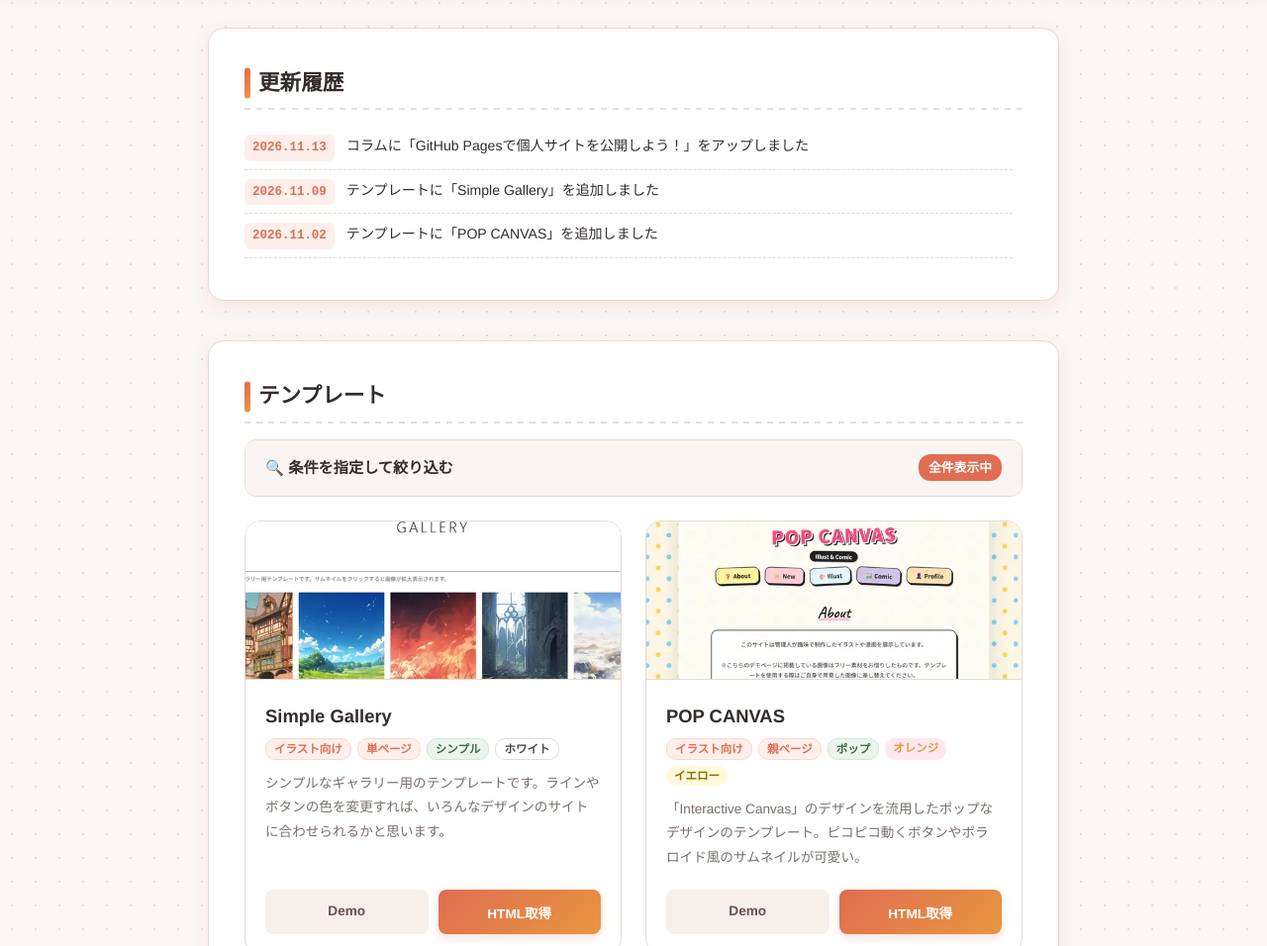
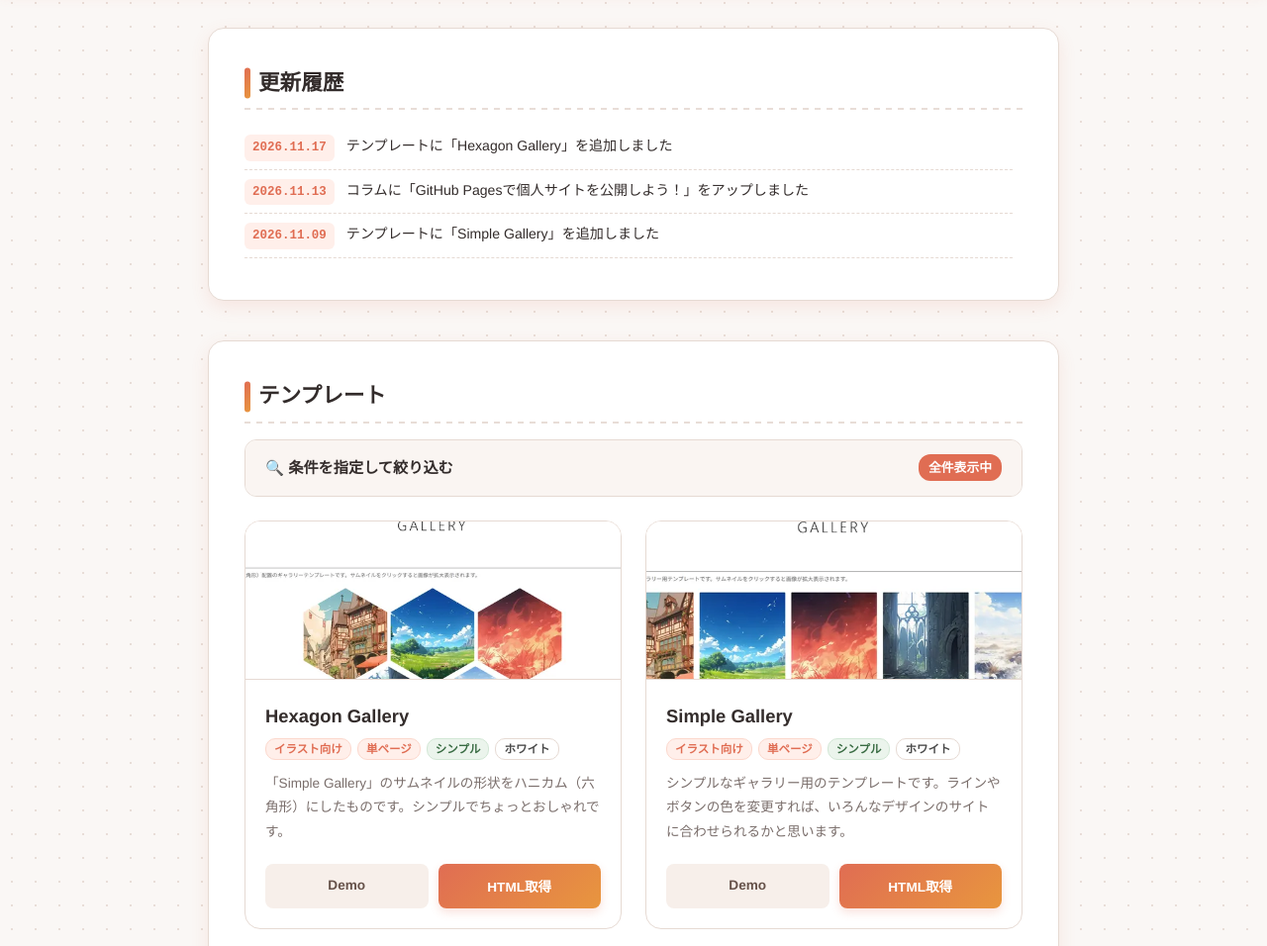
Before and after one commit to stoatpolice2/labo, a plain HTML site: page index.html in a window 1280 px wide. Shown: the part 297-1253 px from the top of the page at 99% size. Drawn offline with Linux system fonts and the light colour scheme.

Commit message:
Add files via upload

```diff
--- a/index.html
+++ b/index.html
@@ -56,6 +56,10 @@
       <div class="news-scroll-box">
         <ul class="news-list">
 
+          <li class="news-item">
+            <span class="news-date">2026.11.17</span>
+            <span class="news-text">テンプレートに「Hexagon Gallery」を追加しました</span>
+          </li>
           <li class="news-item">
             <span class="news-date">2026.11.13</span>
             <span class="news-text">コラムに「GitHub Pagesで個人サイトを公開しよう！」をアップしました</span>
@@ -272,6 +276,27 @@
 
   <!-- カード一覧 -->
   <div class="template-grid">
+
+    <!-- カード37 -->
+    <div class="template-card" data-tags="illust page simple c-white">
+      <div class="template-img">
+        <img alt="Hexagon Gallery プレビュー画像" src="images/gallery/gallery02.webp">
+      </div>
+      <div class="template-body">
+        <h3 class="template-title">Hexagon Gallery</h3>
+        <div class="tag-list">
+          <span class="tag tag-cat">イラスト向け</span>
+          <span class="tag tag-cat">単ページ</span>
+          <span class="tag tag-theme">シンプル</span>
+          <span class="tag tag-color c-white">ホワイト</span>
+        </div>
+        <p class="template-desc">「Simple Gallery」のサムネイルの形状をハニカム（六角形）にしたものです。シンプルでちょっとおしゃれです。</p>
+        <div class="template-links">
+          <a class="btn btn-demo" href="pages/gallery02.html" target="_blank">Demo</a>
+          <button class="btn btn-code" data-file="pages/gallery02.html" onclick="copyHtmlFromFile(this)" type="button">HTML取得</button>
+        </div>
+      </div>
+    </div>
 
     <!-- カード36 -->
     <div class="template-card" data-tags="illust page simple c-white">
```
